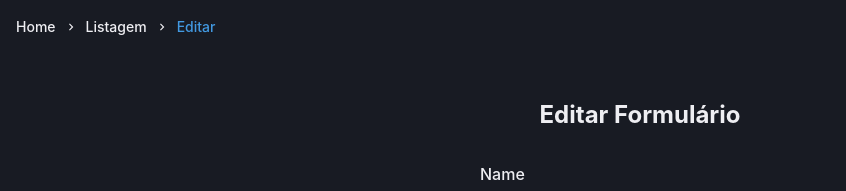
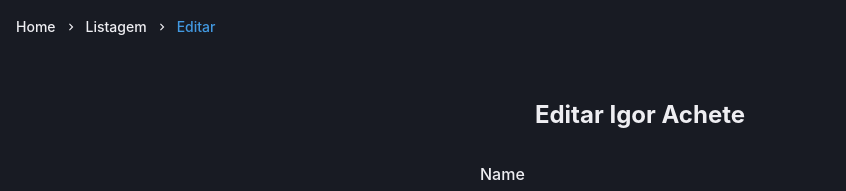
Before and after one commit to moutinhofuturedev/Good-Form, a Next.js app: page /update/1 in a window 1280 px wide. Shown: the top 191 px of the page, without its empty margins (0-846 px from the left). Built offline with nearby package versions, Linux system fonts and the light colour scheme; data requests are answered from the project's data file.

Commit message:
feat: chama nome no formulário

```diff
--- a/src/pages/update/[personId].tsx
+++ b/src/pages/update/[personId].tsx
@@ -29,7 +29,7 @@ export async function getStaticPaths() {
     };
   });
 
-  return { paths, fallback: false };
+  return { paths, fallback: true };
 }
 
 type updatePersonId = {
@@ -105,7 +105,7 @@ export default function UpdatePerson({ person }: updatePersonId) {
         px="2rem"
       >
         <Heading as="h2" mb="2rem" fontSize={["lg", "2xl"]}>
-          Editar Formulário
+          Editar {person.name}
         </Heading>
         <FormControl maxWidth="20rem">
           <FormLabel>Name</FormLabel>
```
